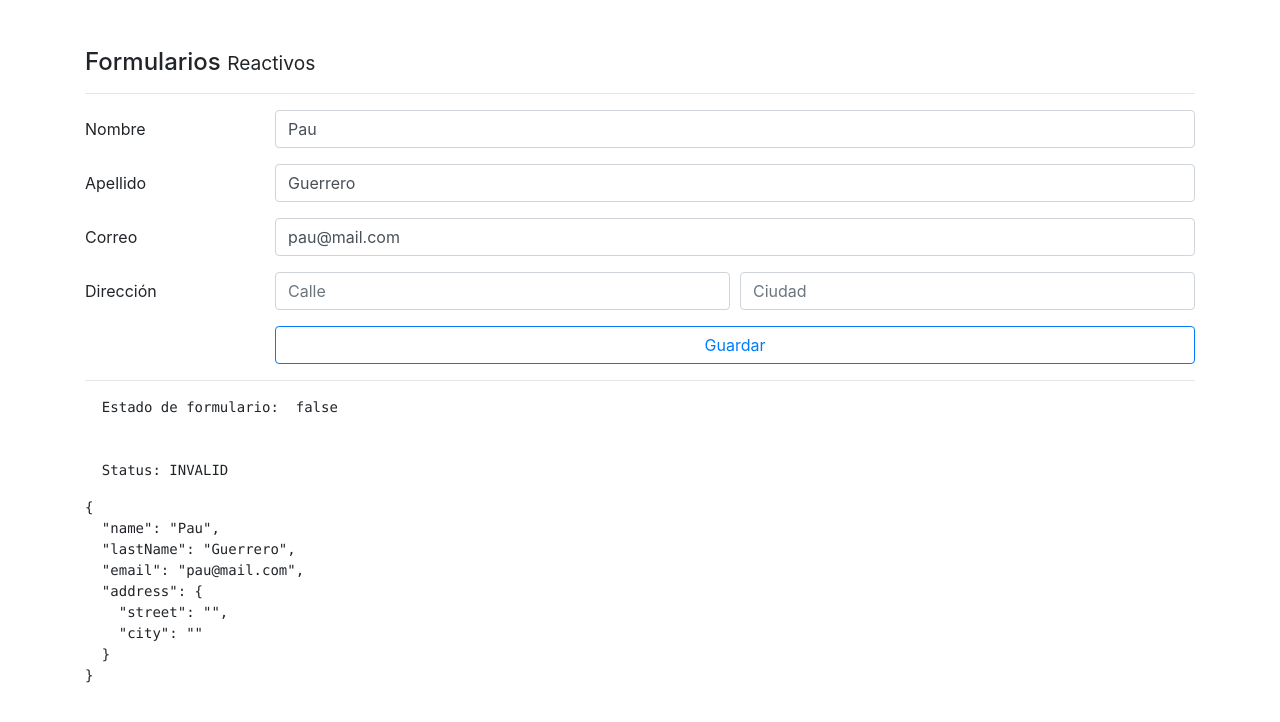
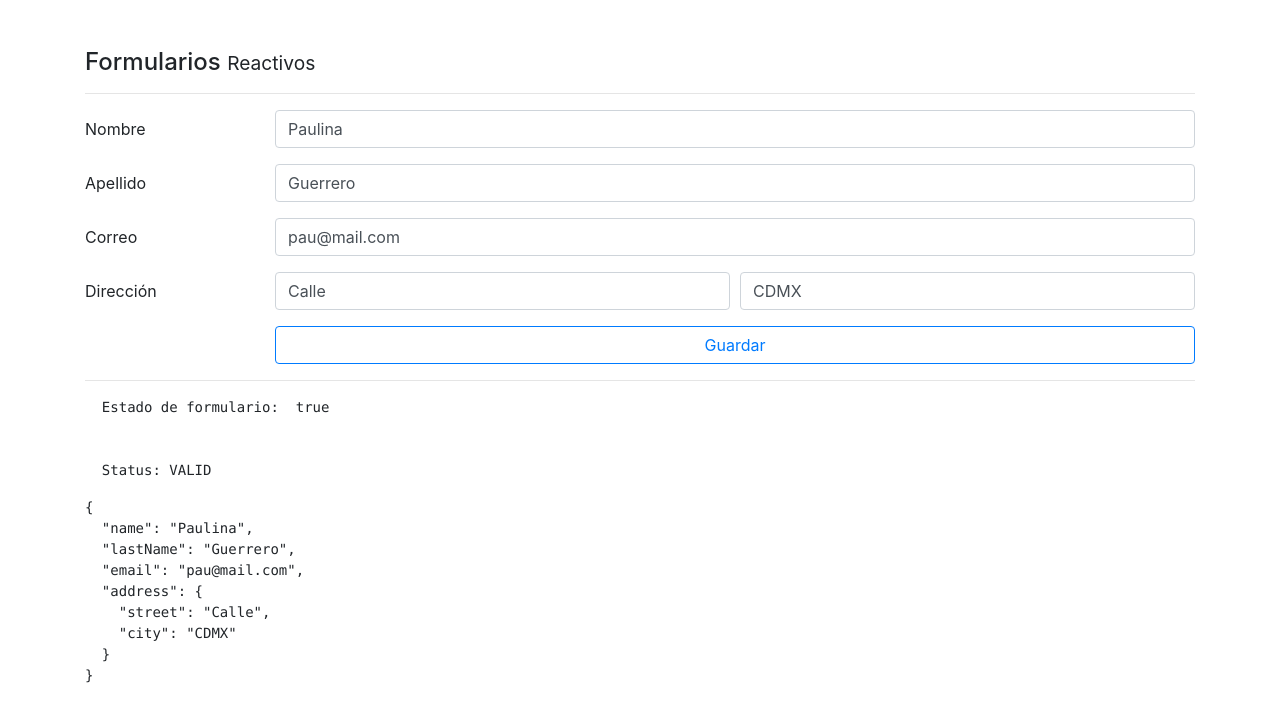
Before and after one commit to paaulinagp/reactiveforms, an Angular app: page /reactive in a window 1280 px wide. Shown: the top 722 px of the page. Built offline with nearby package versions, Linux system fonts and the light colour scheme.

Commit message:
feat: agregando ejemplo de setValues y reset en un formulario reactivo

```diff
--- a/src/app/pages/reactive/reactive.component.ts
+++ b/src/app/pages/reactive/reactive.component.ts
@@ -12,16 +12,17 @@ export class ReactiveComponent implements OnInit {
 
   constructor(private fb: FormBuilder, private countryService: CountryService) {
     this.createForm();
+    this.uploadFormData();
   }
 
   ngOnInit(): void {}
 
   createForm(): void {
     this.form = this.fb.group({
-      name: ['Pau', [Validators.required, Validators.minLength(5)]],
-      lastName: ['Guerrero', [Validators.required, Validators.minLength(5)]],
+      name: ['', [Validators.required, Validators.minLength(5)]],
+      lastName: ['', [Validators.required, Validators.minLength(5)]],
       email: [
-        'pau@mail.com',
+        '',
         [
           Validators.required,
           Validators.pattern('[a-z0-9._%+-]+@[a-z0-9.-]+.[a-z]{2,3}$'),
@@ -58,6 +59,18 @@ export class ReactiveComponent implements OnInit {
     );
   }
 
+  uploadFormData(): void {
+    this.form.setValue({
+      name: 'Paulina',
+      lastName: 'Guerrero',
+      email: 'pau@mail.com',
+      address: {
+        street: 'Calle',
+        city: 'CDMX',
+      },
+    });
+  }
+
   onSubmit(): void {
     if (this.form.invalid) {
       return Object.values(this.form.controls).forEach((control) => {
@@ -69,8 +82,12 @@ export class ReactiveComponent implements OnInit {
           control.markAsTouched();
         }
       });
-      return;
     }
+
+    // Se manda formulario y se debe resetar
     console.log(this.form);
+    this.form.reset({
+      name: 'Paulina',
+    });
   }
 }
```
